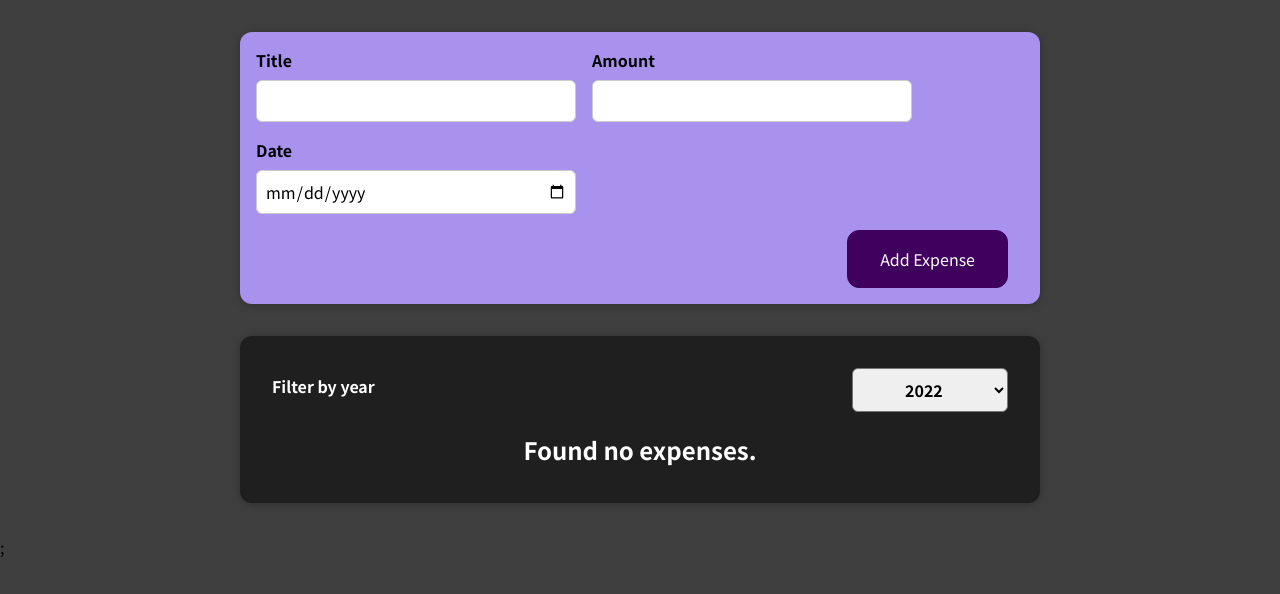
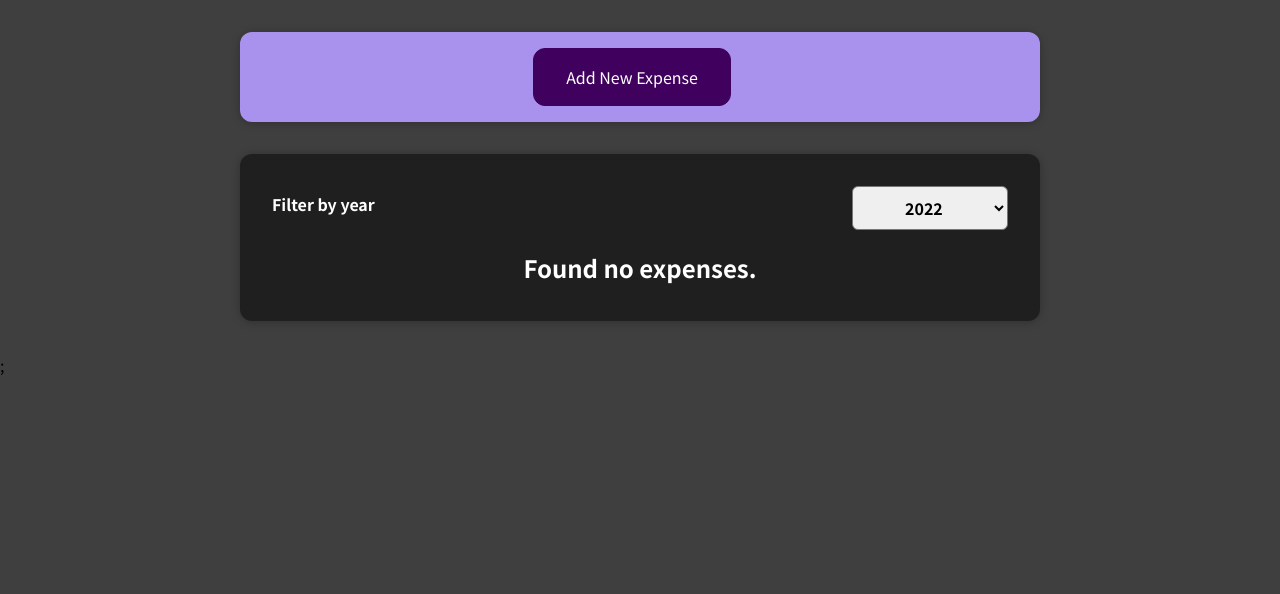
Before and after one commit to Edilbek/react_expense_tracker, a React (Create React App) app: page / in a window 1280 px wide. Shown: the top 594 px of the page. Built offline with nearby package versions, Linux system fonts and the light colour scheme.

Commit message:
add state change forms

```diff
--- a/src/components/NewExpense/ExpenseForm.js
+++ b/src/components/NewExpense/ExpenseForm.js
@@ -32,6 +32,8 @@ const ExpenseForm = (props) => {
     setEnteredTitle('');
     setEnteredAmount('');
     setEnteredDate('');
+
+    props.toggle();
   };
 
   return (
@@ -70,6 +72,7 @@ const ExpenseForm = (props) => {
       </div>
 
       <div className="new-expense__actions">
+        <button onClick={props.toggle}>Cancel</button>
         <button type="submit">Add Expense</button>
       </div>
     </form>
--- a/src/components/NewExpense/NewExpense.js
+++ b/src/components/NewExpense/NewExpense.js
@@ -1,9 +1,12 @@
-import React from "react";
+import React, { useState } from "react";
 
 import ExpenseForm from "./ExpenseForm";
 import './NewExpense.css';
 
 const NewExpense = (props) => {
+  const [isOpen, setIsOpen] = useState(false);
+  const toggle = () => { setIsOpen(p => !p) }
+
   const saveExpenseDataHandler = (enteredExpenseData) => {
     const expenseData = {
       ...enteredExpenseData,
@@ -15,7 +18,9 @@ const NewExpense = (props) => {
 
   return (
     <div className="new-expense">
-      <ExpenseForm onSaveExpenseData={saveExpenseDataHandler} />
+      {isOpen ?
+        <ExpenseForm onSaveExpenseData={saveExpenseDataHandler} toggle={toggle}/> :
+        <button onClick={toggle}>Add New Expense</button>}
     </div>
   );
 };
```
